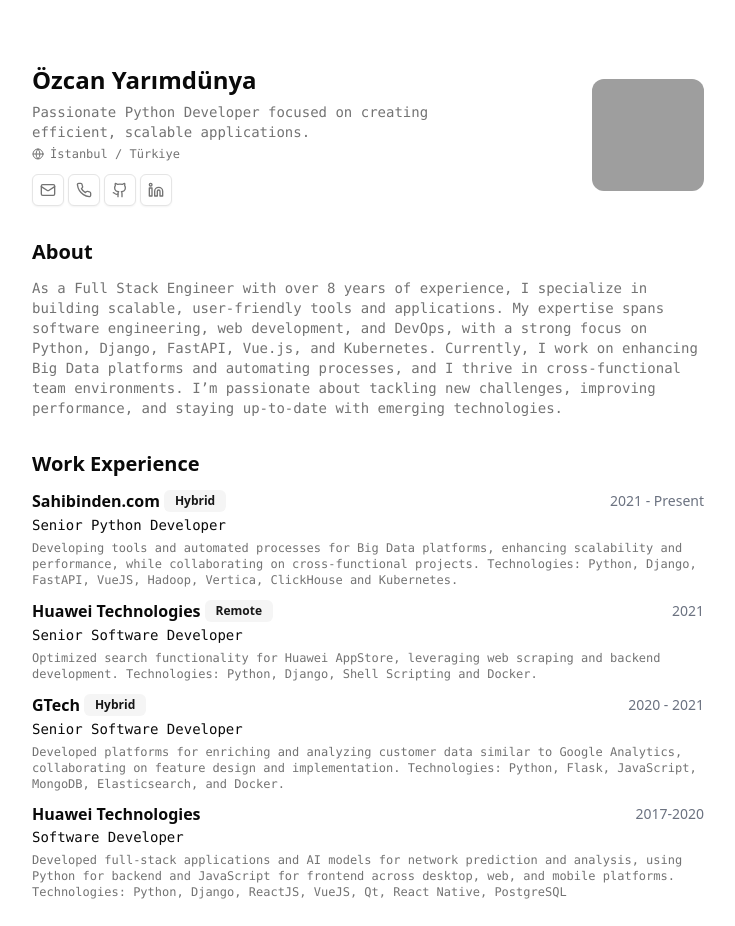
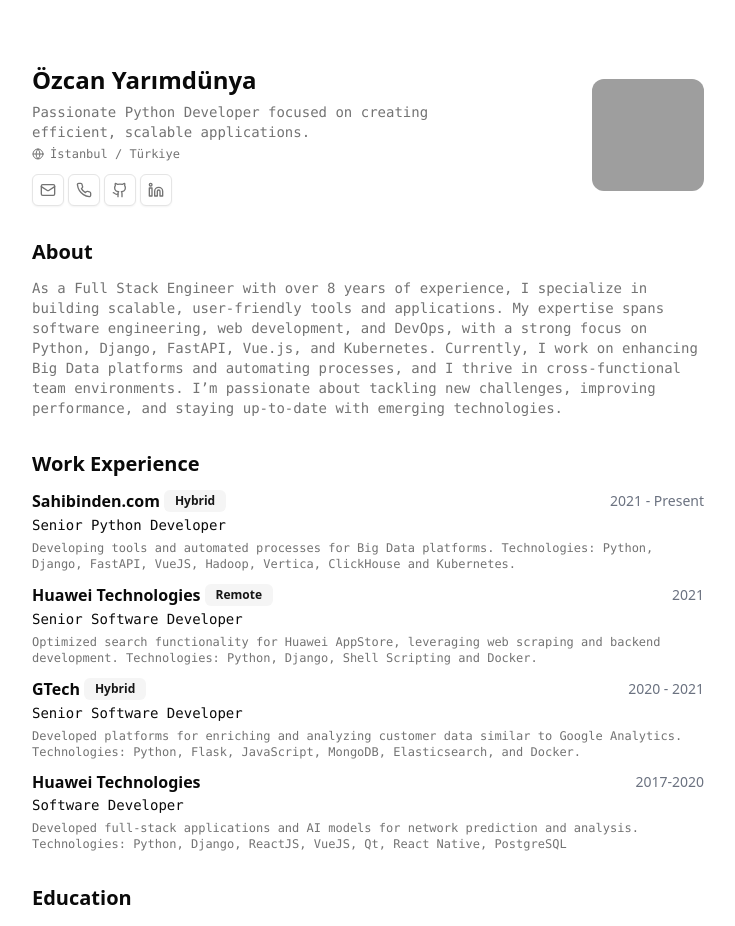
Before and after one commit to ozcanyarimdunya/resume, a Vue app: page / in a window 1280 px wide. Shown: the top 926 px of the page, without its empty margins (272-1007 px from the left). Built offline with nearby package versions, Linux system fonts and the light colour scheme; grey boxes are pictures that could not be loaded.

Commit message:
Update index.js

```diff
--- a/src/data/index.js
+++ b/src/data/index.js
@@ -31,7 +31,7 @@ export default {
       badges: ["Hybrid"],
       title: "Senior Python Developer",
       year: "2021 - Present",
-      description: "Developing tools and automated processes for Big Data platforms, enhancing scalability and performance, while collaborating on cross-functional projects. Technologies: Python, Django, FastAPI, VueJS, Hadoop, Vertica, ClickHouse and Kubernetes.",
+      description: "Developing tools and automated processes for Big Data platforms. Technologies: Python, Django, FastAPI, VueJS, Hadoop, Vertica, ClickHouse and Kubernetes.",
     },
     {
       company: "Huawei Technologies",
@@ -47,7 +47,7 @@ export default {
       badges: ["Hybrid"],
       title: "Senior Software Developer",
       year: "2020 - 2021",
-      description: "Developed platforms for enriching and analyzing customer data similar to Google Analytics, collaborating on feature design and implementation. Technologies: Python, Flask, JavaScript, MongoDB, Elasticsearch, and Docker.",
+      description: "Developed platforms for enriching and analyzing customer data similar to Google Analytics. Technologies: Python, Flask, JavaScript, MongoDB, Elasticsearch, and Docker.",
     },
     {
       company: "Huawei Technologies",
@@ -55,7 +55,7 @@ export default {
       badges: [],
       title: "Software Developer",
       year: "2017-2020",
-      description: "Developed full-stack applications and AI models for network prediction and analysis, using Python for backend and JavaScript for frontend across desktop, web, and mobile platforms. Technologies: Python, Django, ReactJS, VueJS, Qt, React Native, PostgreSQL"
+      description: "Developed full-stack applications and AI models for network prediction and analysis. Technologies: Python, Django, ReactJS, VueJS, Qt, React Native, PostgreSQL"
     },
   ],
   education: [
```
